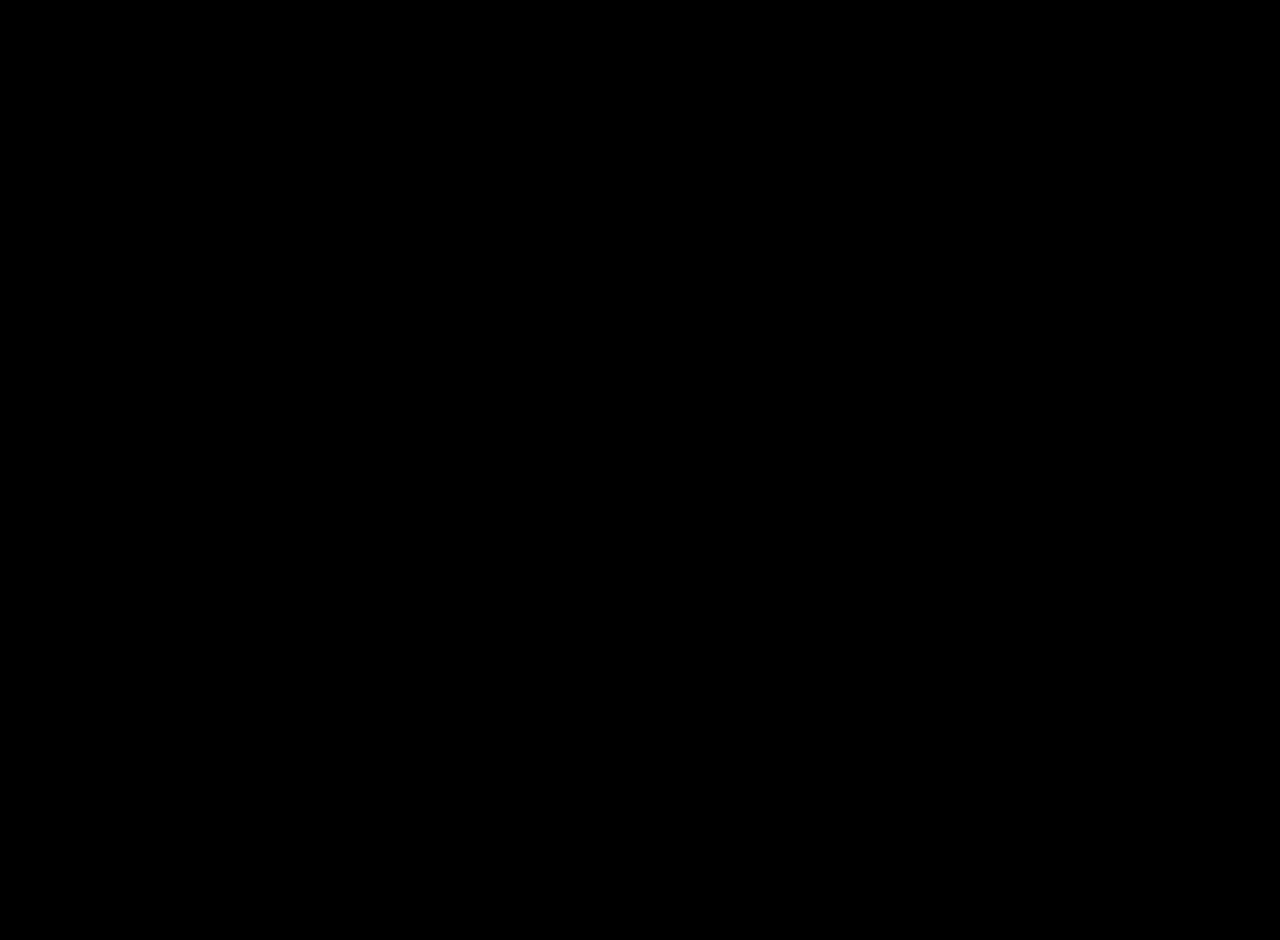
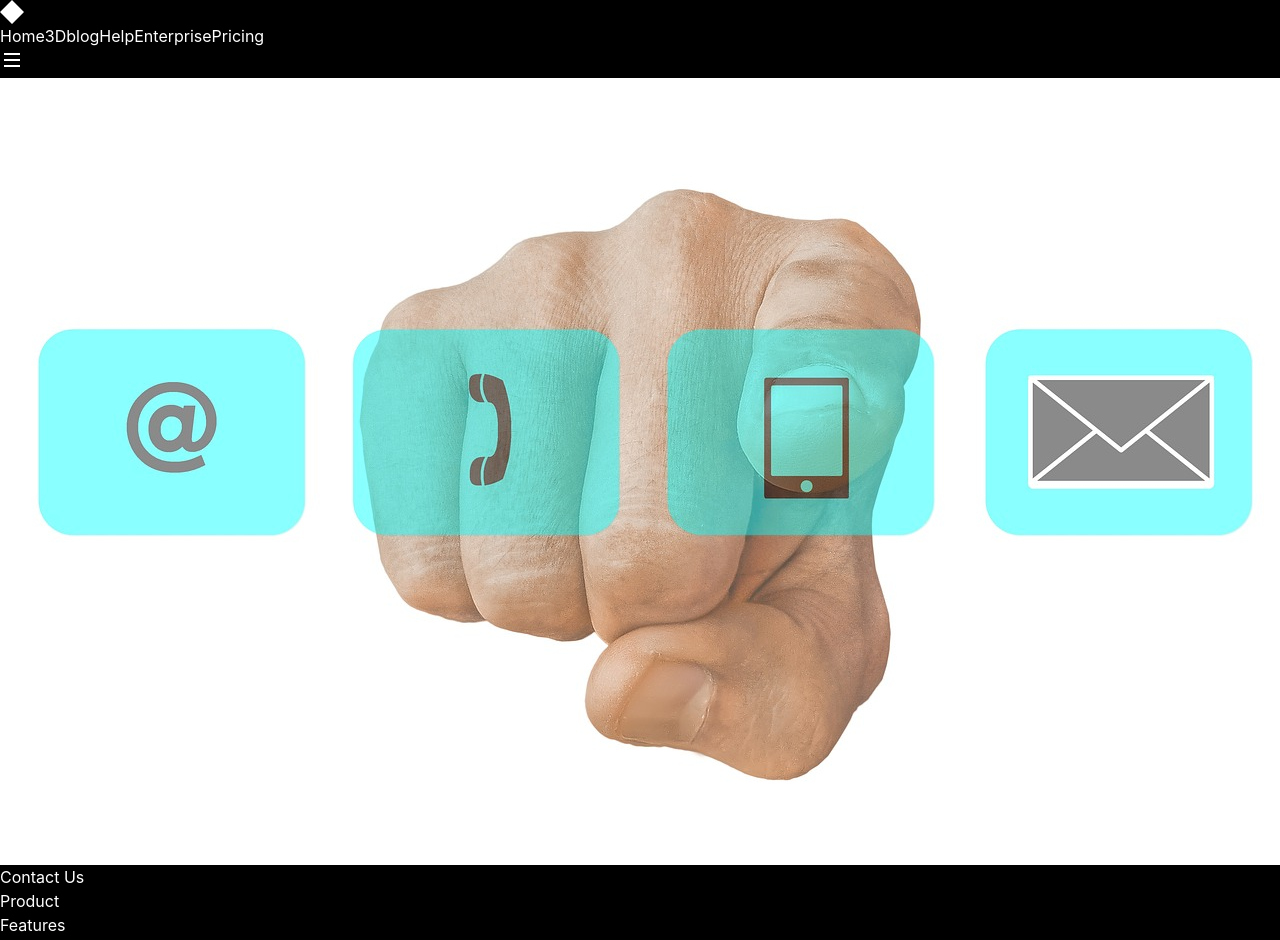
Before and after one commit to Anuraga-Sahoo/Techniverse, a React (Vite) app: page /help in a window 1280 px wide. Before the commit this address had no page. Shown: the top 940 px of the page. Before the commit the page ends 800 px from the top, so only its background shows below. Built offline with nearby package versions, Linux system fonts and the light colour scheme.

Commit message:
help section added

```diff
--- a/src/App.jsx
+++ b/src/App.jsx
@@ -37,6 +37,7 @@ import Layout from "./components/Layout"
 // import Pricing from "./pages/Pricing"
 import Home from "./Pages/Home"
 import Blog from "./Pages/Blog"
+import Help from "./Pages/Help"
 
 export default function App() {
   return (
@@ -46,7 +47,7 @@ export default function App() {
           <Route index element={<Home/>} />
           <Route path="blog" element={<Blog/>} />
           {/* <Route path="resources" element={<Resources />} /> */}
-          {/* <Route path="help" element={<Help />} /> */}
+          <Route path="help" element={<Help/>} />
           {/* <Route path="enterprise" element={<Enterprise />} /> */}
           {/* <Route path="pricing" element={<Pricing />} /> */}
         </Route>
--- /dev/null
+++ b/src/Pages/Help.jsx
@@ -0,0 +1,12 @@
+import React from 'react'
+import ContactBanner from '../components/help/ContactBanner'
+
+const Help = () => {
+  return (
+    <>
+      <ContactBanner/>
+    </>
+  )
+}
+
+export default Help
--- /dev/null
+++ b/src/components/help/ContactBanner.jsx
@@ -0,0 +1,16 @@
+import React from 'react'
+
+const ContactBanner = () => {
+  return (
+    <>
+      <div className='w-[100%] relative'>
+          <div className='w-[100%] flex justify-center align-center'>
+            <img src="\public\contact-us-2993109_1280.jpg" alt="" className='w-[90%] h-[30rem] rounded-md'/>
+          </div>
+          <h2 className='absolute top-1/2 left-1/2 transform -translate-x-1/2 -translate-y-1/2 text-[3rem] text-black font-semibold'>Contact Us</h2>
+      </div>
+    </>
+  )
+}
+
+export default ContactBanner
```
Also changed, not shown: public/contact-us-2993109_1280.jpg (added).
